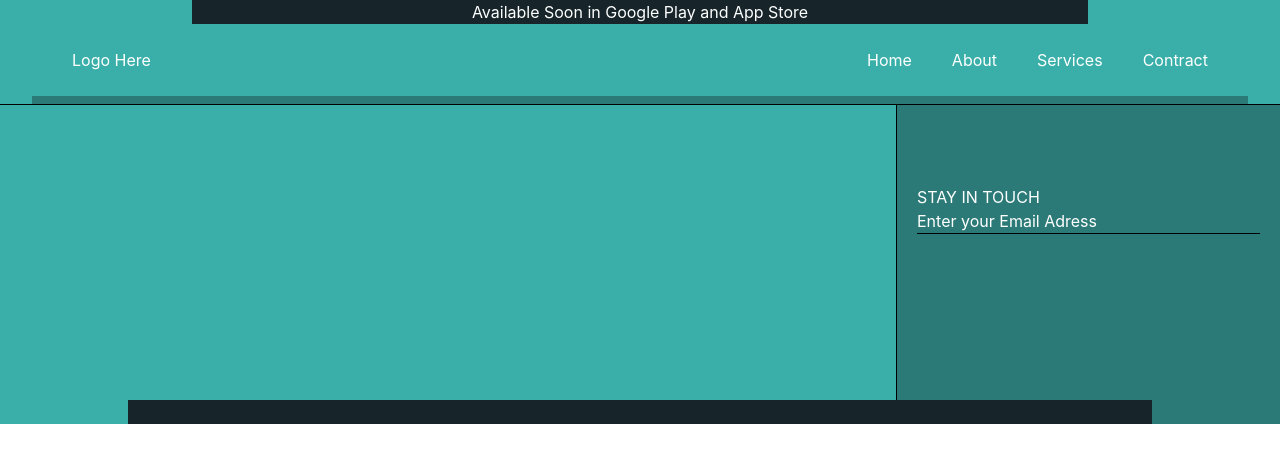
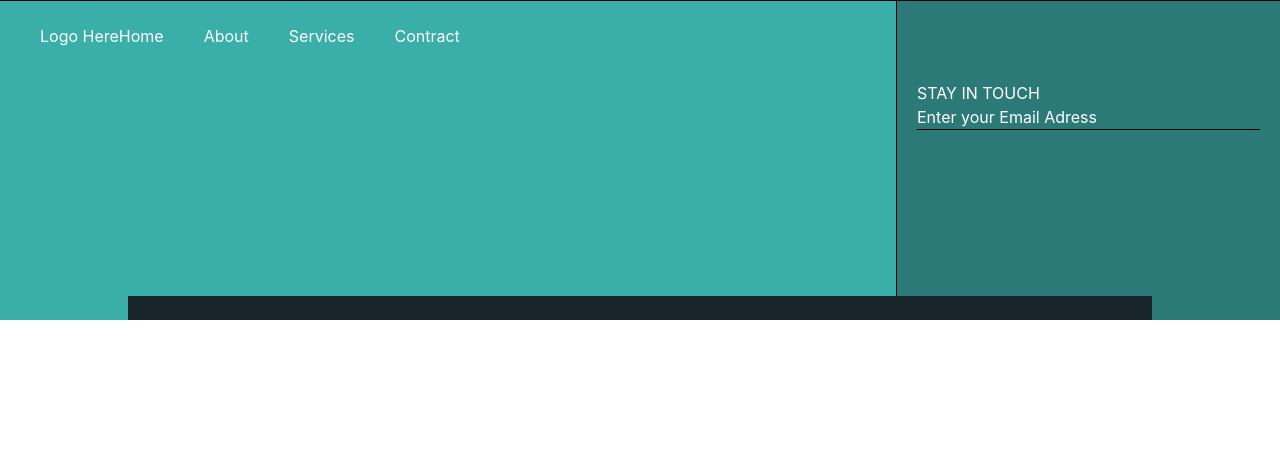
Before and after one commit to PonPonc/fitin-mainweb, a React (Create React App) app: page / in a window 1280 px wide. Shown: the top 462 px of the page. Built offline with nearby package versions, Linux system fonts and the light colour scheme.

Commit message:
Getting New Files

```diff
--- a/src/modules/generic/header.js
+++ b/src/modules/generic/header.js
@@ -3,11 +3,8 @@ import React from 'react';
 function Header() {
 
     return(
-    <div className='flex flex-col items-center text-tertiary'>
-        <div className='px-5 bg-dark w-[70%] text-center'>
-            <p>Available Soon in Google Play and App Store</p>
-        </div>
-        <div className='flex items-center px-10 py-6 border-b-[8px] w-[95%] border-accent'>
+    <div className='flex absolute flex-col items-center text-tertiary'>
+        <div className='flex items-center px-10 py-6 w-[95]'>
             <a>Logo Here</a>
             <div className='flex ml-auto gap-10'>
                 <a>Home</a>
```
